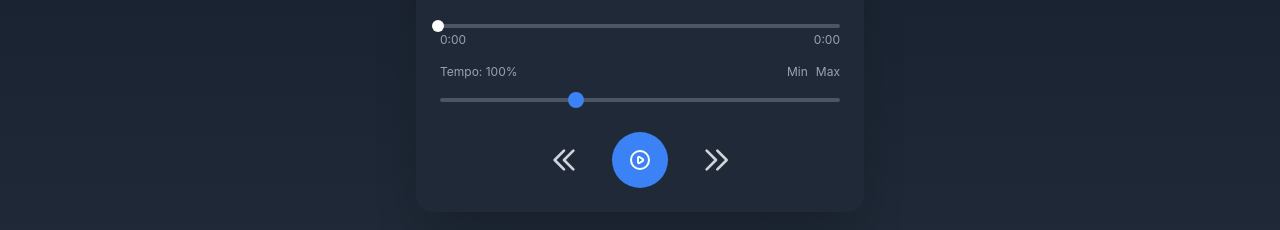
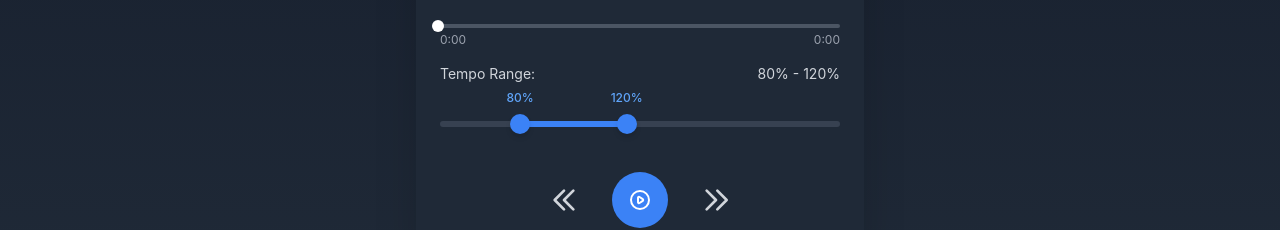
Before and after one commit to eoranged/wcs-player, a Next.js app: page / in a window 1280 px wide. Shown: the part 540-770 px from the top of the page. Built offline with nearby package versions, Linux system fonts and the light colour scheme.

Commit message:
Updated app

```diff
--- a/pages/index.js
+++ b/pages/index.js
@@ -1,4 +1,4 @@
-import { useState, useEffect, useRef } from 'react';
+import { useState, useEffect, useRef, useCallback } from 'react';
 
 export default function Home() {
   const [songs, setSongs] = useState([]);
@@ -7,7 +7,8 @@ export default function Home() {
   const [currentTime, setCurrentTime] = useState(0);
   const [duration, setDuration] = useState(0);
   const [volume, setVolume] = useState(0.7);
-  const [tempo, setTempo] = useState(100);
+  const [tempoRange, setTempoRange] = useState({ min: 80, max: 120 });
+  const [activeThumb, setActiveThumb] = useState(null); // 'min' or 'max'
 
   const audioRef = useRef(null);
   const progressBarRef = useRef(null);
@@ -16,11 +17,7 @@ export default function Home() {
   useEffect(() => {
     const fetchSongs = async () => {
       try {
-        // Use absolute URL in development, relative in production
-        const baseUrl = process.env.NODE_ENV === 'development'
-          ? 'http://localhost:3000'
-          : '';
-        const response = await fetch(`${baseUrl}/api/music`);
+        const response = await fetch('/api/music');
         if (!response.ok) {
           throw new Error(`HTTP error! status: ${response.status}`);
         }
@@ -124,9 +121,82 @@ export default function Home() {
   };
 
   const handleTempoChange = (e) => {
-    const newTempo = parseFloat(e.target.value);
-    setTempo(newTempo);
-    audioRef.current.playbackRate = newTempo / 100;
+    const value = parseInt(e.target.value);
+
+    if (activeThumb === 'min') {
+      const newMin = Math.min(value, tempoRange.max - 10); // Ensure min is at least 10 less than max
+      setTempoRange(prev => ({ ...prev, min: newMin }));
+      if (audioRef.current) {
+        audioRef.current.playbackRate = newMin / 100;
+      }
+    } else if (activeThumb === 'max') {
+      const newMax = Math.max(value, tempoRange.min + 10); // Ensure max is at least 10 more than min
+      setTempoRange(prev => ({ ...prev, max: newMax }));
+      if (audioRef.current) {
+        audioRef.current.playbackRate = newMax / 100;
+      }
+    }
+  };
+
+  const handleSliderMouseMove = (e) => {
+    if (!activeThumb) return;
+
+    const slider = e.currentTarget;
+    const rect = slider.getBoundingClientRect();
+    const x = e.clientX - rect.left;
+    const percentage = Math.min(Math.max(x / rect.width, 0), 1);
+    const value = Math.round(50 + percentage * 150); // 50-200 range
+
+    if (activeThumb === 'min') {
+      const newMin = Math.min(value, tempoRange.max - 10);
+      setTempoRange(prev => ({ ...prev, min: newMin }));
+      if (audioRef.current) {
+        audioRef.current.playbackRate = newMin / 100;
+      }
+    } else if (activeThumb === 'max') {
+      const newMax = Math.max(value, tempoRange.min + 10);
+      setTempoRange(prev => ({ ...prev, max: newMax }));
+      if (audioRef.current) {
+        audioRef.current.playbackRate = newMax / 100;
+      }
+    }
+  };
+
+  const handleDocumentMouseUp = useCallback(() => {
+    setActiveThumb(null);
+  }, []);
+
+  useEffect(() => {
+    if (activeThumb) {
+      document.addEventListener('mousemove', handleSliderMouseMove);
+      document.addEventListener('mouseup', handleDocumentMouseUp);
+      document.addEventListener('touchmove', handleSliderMouseMove, { passive: false });
+      document.addEventListener('touchend', handleDocumentMouseUp);
+    }
+
+    return () => {
+      document.removeEventListener('mousemove', handleSliderMouseMove);
+      document.removeEventListener('mouseup', handleDocumentMouseUp);
+      document.removeEventListener('touchmove', handleSliderMouseMove);
+      document.removeEventListener('touchend', handleDocumentMouseUp);
+    };
+  }, [activeThumb, tempoRange.min, tempoRange.max]);
+
+  // Update playback rate when song changes
+  useEffect(() => {
+    if (audioRef.current) {
+      audioRef.current.playbackRate = tempoRange.min / 100;
+    }
+  }, [currentSongIndex, tempoRange.min]);
+
+  const handleThumbMouseDown = (e, thumb) => {
+    e.preventDefault();
+    setActiveThumb(thumb);
+  };
+
+  const handleThumbTouchStart = (e, thumb) => {
+    e.preventDefault();
+    setActiveThumb(thumb);
   };
 
   const formatTime = (time) => {
@@ -190,23 +260,87 @@ export default function Home() {
           </div>
         </div>
 
-        {/* Tempo Control */}
+        {/* Tempo Range Control */}
         <div className="mb-6">
-          <div className="flex justify-between text-xs text-gray-400 mb-1">
-            <span>Tempo: {tempo}%</span>
-            <div>
-              <span className="mr-2">Min</span>
-              <span>Max</span>
+          <div className="flex justify-between text-sm text-gray-300 mb-4">
+            <span>Tempo Range:</span>
+            <span>{tempoRange.min}% - {tempoRange.max}%</span>
+          </div>
+
+          <div className="relative h-12">
+            {/* Background track */}
+            <div className="absolute top-1/2 left-0 right-0 h-1.5 bg-gray-700 rounded-full -translate-y-1/2">
+              {/* Selected range */}
+              <div
+                className="absolute h-full bg-blue-500 rounded-full"
+                style={{
+                  left: `${((tempoRange.min - 50) / 150) * 100}%`,
+                  right: `${100 - ((tempoRange.max - 50) / 150) * 100}%`
+                }}
+              ></div>
             </div>
+
+            {/* Min thumb */}
+            <div
+              className="absolute w-5 h-5 bg-blue-500 rounded-full -translate-x-1/2 -translate-y-1/2 cursor-pointer shadow-md hover:bg-blue-400 transition-colors"
+              style={{
+                left: `${((tempoRange.min - 50) / 150) * 100}%`,
+                top: '50%'
+              }}
+              onMouseDown={(e) => handleThumbMouseDown(e, 'min')}
+              onTouchStart={(e) => handleThumbTouchStart(e, 'min')}
+            >
+              <div className="absolute -top-6 left-1/2 -translate-x-1/2 text-xs font-medium text-blue-400">
+                {tempoRange.min}%
+              </div>
+            </div>
+
+            {/* Max thumb */}
+            <div
+              className="absolute w-5 h-5 bg-blue-500 rounded-full -translate-x-1/2 -translate-y-1/2 cursor-pointer shadow-md hover:bg-blue-400 transition-colors"
+              style={{
+                left: `${((tempoRange.max - 50) / 150) * 100}%`,
+                top: '50%'
+              }}
+              onMouseDown={(e) => handleThumbMouseDown(e, 'max')}
+              onTouchStart={(e) => handleThumbTouchStart(e, 'max')}
+            >
+              <div className="absolute -top-6 left-1/2 -translate-x-1/2 text-xs font-medium text-blue-400">
+                {tempoRange.max}%
+              </div>
+            </div>
+
+            {/* Clickable track for better UX */}
+            <div
+              className="absolute inset-0 cursor-pointer"
+              onMouseDown={(e) => {
+                const rect = e.currentTarget.getBoundingClientRect();
+                const x = e.clientX - rect.left;
+                const percentage = x / rect.width;
+                const value = Math.round(50 + percentage * 150);
+
+                // Determine which thumb is closer
+                const minDist = Math.abs((tempoRange.min - 50) / 150 - percentage);
+                const maxDist = Math.abs((tempoRange.max - 50) / 150 - percentage);
+
+                if (minDist < maxDist) {
+                  // Click is closer to min thumb
+                  const newMin = Math.min(Math.max(50, value), tempoRange.max - 10);
+                  setTempoRange(prev => ({ ...prev, min: newMin }));
+                  if (audioRef.current) {
+                    audioRef.current.playbackRate = newMin / 100;
+                  }
+                } else {
+                  // Click is closer to max thumb
+                  const newMax = Math.max(Math.min(200, value), tempoRange.min + 10);
+                  setTempoRange(prev => ({ ...prev, max: newMax }));
+                  if (audioRef.current) {
+                    audioRef.current.playbackRate = newMax / 100;
+                  }
+                }
+              }}
+            />
           </div>
-          <input
-            type="range"
-            min="50"
-            max="200"
-            value={tempo}
-            onChange={handleTempoChange}
-            className="w-full h-2 bg-gray-600 rounded-lg appearance-none cursor-pointer"
-          />
         </div>
 
         {/* Controls */}
```
Also changed, not shown: 1 other file (tests, documents, lock files or other folders).
